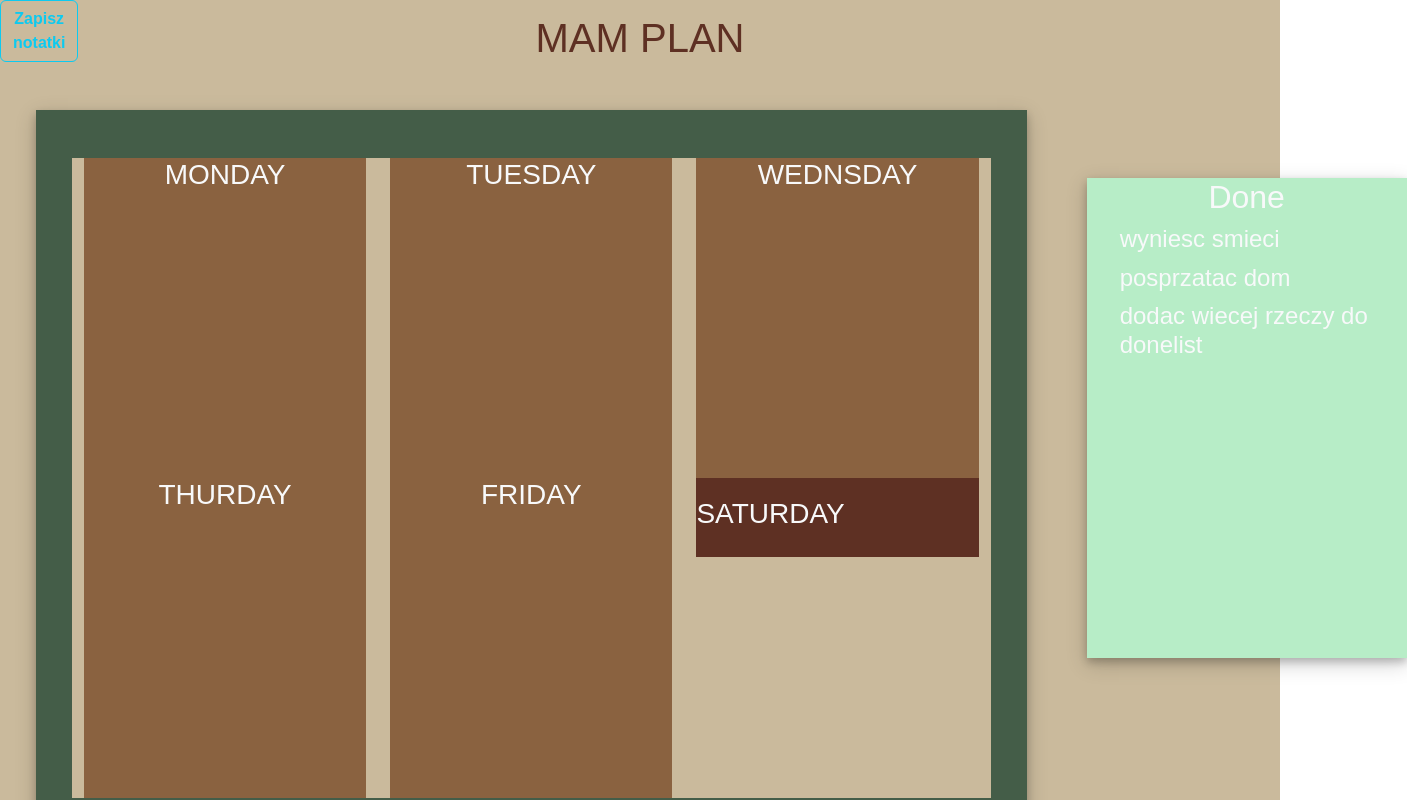
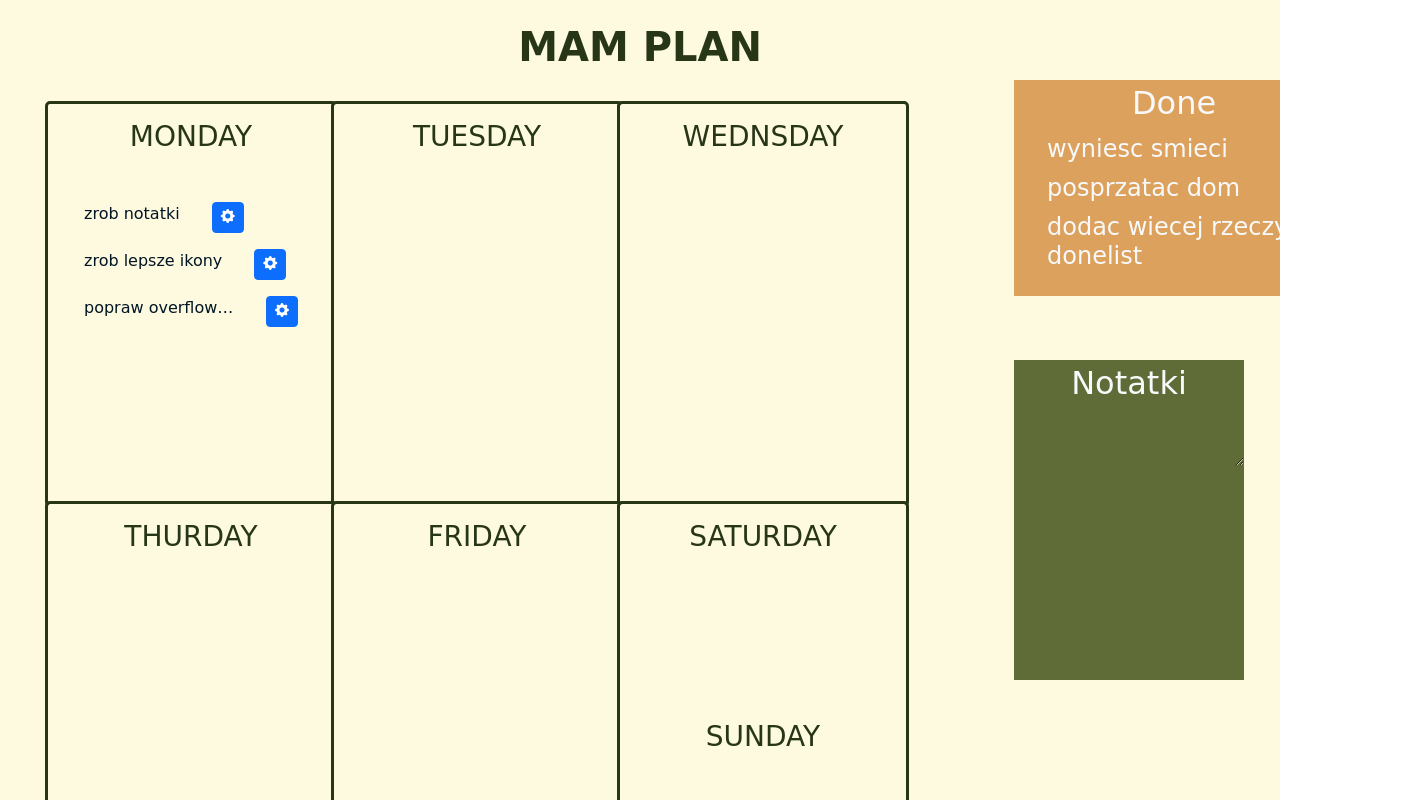
Before and after one commit to Dragonslayer49/listaTodo, a Nuxt app: page / in a window 1280 px wide. Shown: the top 800 px of the page, 1407 px wide, since content can reach past the window. Built offline with nearby package versions, Linux system fonts and the light colour scheme.

Commit message:
lista ma styla dodane overflowy naprawione bledy lista wyglada o wiele lepiej

```diff
--- a/components/Dzien.vue
+++ b/components/Dzien.vue
@@ -1,18 +1,17 @@
 <script setup lang="js">
 import { ref } from "vue";
 import draggable from "vuedraggable";
-import { id } from "postcss-selector-parser";
-import { indexOf } from "vuedraggable/dist/vuedraggable.common";
-
 const props = defineProps({
   title: String,
   items: { type: Array, required: true },
-  index: Number,
 });
+
 const emit = defineEmits(["donee"]);
+
 const edycja = ref(false);
 const tekst = ref();
 let idd = 0;
+
 function dodaj(arr, index) {
   const czyjest = arr.filter((i) => i.text === tekst.value);
   if (czyjest.length) {
@@ -36,6 +35,7 @@ function dodaj(arr, index) {
   }
   edycja.value = false;
 } //DODAJE NOWY TEKST DO ARRAYA
+
 function edytujItemy(index, zmien, arr) {
   arr[index].text = zmien;
 } //edytuje tekst
@@ -45,17 +45,12 @@ function DoDone(zrobione, arr, index) {
   emit("donee", zrobione);
   arr.splice(index, 1);
 }
+
 console.log(props.index);
 </script>
 
 <template>
-  <div class="d flex flex-column col-4" style="background-color: #caba9c">
-    <div
-      v-if="index < 5"
-      class="dzientyg d-flex flex-column"
-      style="background-color: #8a6240"
-    >
-      <h3 class="align-self-center dzien">{{ title }}</h3>
+  <h3 class="align-self-center dzien p-3">{{ title }}</h3>
   <div id="lista" class="d-flex flex-column">
     <ul class="ulul">
       <draggable :list="items" item-key="key">
@@ -115,77 +110,6 @@ console.log(props.index);
       </div>
     </ul>
   </div>
-    </div>
-
-    <!--                                                                    sobota i niedziela-->
-
-    <div
-      v-else-if="index == 5"
-      class="d-flex"
-      style="background-color: #5e3023"
-    >
-      <h3 class="align-self-center dzien">{{ title }}</h3>
-      <div id="lista" class="d-flex">
-        <ul class="ulul">
-          <draggable :list="items" item-key="key">
-            <template #item="{ element, index }">
-              <Lista
-                :napis="element.text"
-                :ind="element.id"
-                @usun="items.splice(index, 1)"
-                @edytuj="(zmien) => edytujItemy(index, zmien, items)"
-                @doneitems="(zrobione) => DoDone(zrobione, items, index)"
-              />
-            </template> </draggable
-          ><!--LISTA-->
-
-          <div v-if="edycja == false" class="d-flex justify-content-center">
-            <button
-              type="button"
-              @click="edycja = true"
-              class="plusIcon btn btn-sm btn-success w-100"
-            >
-              <i class="bi bi-plus-lg"></i>
-            </button>
-          </div>
-          <div v-else class="">
-            <div class="w-100 d-flex justify-content-center">
-              <form @submit.prevent="dodaj">
-                <input v-model="tekst" type="text" />
-              </form>
-            </div>
-
-            <div class="d-flex justify-content-center">
-              <button
-                v-if="tekst == null"
-                type="button"
-                @click="dodaj(items, index)"
-                class="btn btn-sm btn-primary"
-                disabled
-              >
-                <i class="bi bi-plus"></i>
-              </button>
-              <button
-                v-else
-                type="button"
-                @click="dodaj(items)"
-                class="btn btn-sm btn-primary"
-              >
-                <i class="bi bi-plus"></i>
-              </button>
-              <button
-                type="button"
-                @click="edycja = false"
-                class="btn btn-sm btn-danger"
-              >
-                <i class="bi bi-x"></i>
-              </button>
-            </div>
-          </div>
-        </ul>
-      </div>
-    </div>
-  </div>
 </template>
 
 <style scoped>
@@ -195,9 +119,7 @@ ul {
   padding: 1rem;
   width: 100%;
 }
-
-li {
-  width: 100%;
+#lista {
 }
 
 .plusIcon {
@@ -208,11 +130,6 @@ li {
   opacity: 1;
 }
 
-.dzientyg {
-  flex-basis: 30%;
-  min-height: 20rem;
-}
-
 .dzien {
   text-align: center;
 }
--- a/components/Lista.vue
+++ b/components/Lista.vue
@@ -24,7 +24,7 @@ function doDone() {
 </script>
 
 <template>
-  <div v-if="editMode == true">
+  <div v-if="editMode === true">
     <form @submit.prevent="zmien">
       <input v-model="zmienic" type="text" />
     </form>
@@ -60,10 +60,10 @@ function doDone() {
     </div>
   </div>
   <div v-else>
+    <div class="list-group-item p-2 d-flex flex-row">
       <li class="text-start">
-      <div class="list-group-item p-2">
         {{ napis }}
-        {{ ind }}
+      </li>
       <button
         id="przyciskD"
         type="button"
@@ -72,7 +72,7 @@ function doDone() {
       >
         <i class="bi bi-x"> </i>
       </button>
-        <div v-if="przyciski == false" class="d-flex justify-content-end">
+      <div v-if="przyciski == false" class="align-self-end">
         <button
           type="button"
           @click="przyciski = !przyciski"
@@ -104,16 +104,22 @@ function doDone() {
         </button>
       </div>
     </div>
-    </li>
   </div>
 </template>
 
 <style scoped>
 li {
-  width: 100%;
+  min-width: 0;
+  max-width: 300px;
+  display: inline-block;
+  text-overflow: ellipsis;
+  white-space: nowrap;
+  overflow: hidden;
   color: #001524;
 }
-
+input[type="text"]:focus {
+  border: 3px solid #555;
+}
 li:hover {
   opacity: 0.95;
   background-color: #8a6240;
--- a/pages/index.vue
+++ b/pages/index.vue
@@ -15,7 +15,11 @@ let idd = 0;
 const WEEK = ref([
   {
     name: "MONDAY",
-    items: [],
+    items: [
+      { text: "zrob notatki" },
+      { text: "zrob lepsze ikony" },
+      { text: "popraw overflow w li" },
+    ],
   },
   {
     name: "TUESDAY",
@@ -62,23 +66,19 @@ function dodajDone(zrobione) {
   <Modalisko ref="modalElement" />
   <!--modalisko sie jeszcze nie pokazue-->
   <main>
-    <div class="d-flex w-100 position-relative">
-      <div id="welcome" class="">
+    <div class="d-flex w-100 position-relative p-3">
+      <div id="welcome" class="p-3">
         <h1 id="welcomeText">MAM PLAN</h1>
-      </div>
-      <div class="align-self-end">
-        <button type="button" class="btn btn-outline-info" @Click="">
-          <b>Zapisz<br />notatki</b>
-        </button>
       </div>
     </div>
 
     <div class="row">
-      <div id="NaSrodek" class="d-flex col-10 h-100 p-5">
-        <div id="blok" class="d-flex flex-column text-light">
-          <div class="row p-5 justify-content-around">
+      <div id="NaSrodek" class="d-flex col-9 h-100 p-5">
+        <div id="blok" class="d-flex flex-column text-light w-100">
+          <div class="row p-4 justify-content-around">
+            <template v-for="(day, index) in WEEK" class="">
+              <div id="lista" v-if="index < 5" class="col-4 day">
                 <Dzien
-              v-for="(day, index) in WEEK"
                   :title="day.name"
                   :key="index"
                   :items="day.items"
@@ -86,16 +86,31 @@ function dodajDone(zrobione) {
                   @donee="(zrobione) => dodajDone(zrobione)"
                 />
               </div>
+              <div v-else-if="index === 5" class="col-4 weekend">
+                <div class="h-50">
+                  <Dzien
+                    :title="WEEK[5].name"
+                    :items="WEEK[5].items"
+                    @donee="(zrobione) => dodajDone(zrobione)"
+                  />
+                </div>
+                <div>
+                  <Dzien
+                    :title="WEEK[6].name"
+                    :items="WEEK[6].items"
+                    @donee="(zrobione) => dodajDone(zrobione)"
+                  />
                 </div>
               </div>
-
-      <div
-        id="done"
-        class="d-flex justify-content-around align-items-center col-1 h-100"
-      >
+            </template>
+          </div>
+        </div>
+      </div>
+      <div class="d-flex flex-column col-3 p-5">
+        <div id="done" class="d-flex flex-column">
           <div id="blokDone" class="d-flex flex-column text-light">
-          <h2 class="align-self-center">Done</h2>
-          <div id="lista" class="d-flex flex-column">
+            <h2 class="align-self-center p-1">Done</h2>
+            <div id="Przesuwanie" class="d-flex flex-column">
               <ul>
                 <draggable :list="done.Doneitems" item-key="id">
                   <template #item="{ element }">
@@ -109,6 +124,13 @@ function dodajDone(zrobione) {
               </ul>
             </div>
           </div>
+
+          <div id="notatnik" class="d-flex flex-column text-light">
+            <h2 class="align-self-center p-1">Notatki</h2>
+            <form><textarea></textarea></form>
+            <div id="" class="d-flex flex-column"></div>
+          </div>
+        </div>
       </div>
     </div>
   </main>
@@ -117,42 +139,39 @@ function dodajDone(zrobione) {
 <style scoped>
 main {
   min-height: 100vh;
-  font-family: sans-serif;
-  background-color: #caba9c;
+  font-family: "Comic Sans MS";
+  background-color: #fefae0;
+  overflow-x: hidden;
 }
 
 #welcomeText {
-  color: #5e3023;
+  font-weight: 900;
+  color: #283618;
 }
 
 #welcome {
   left: 50%;
   top: 50%;
   position: absolute;
-  transform: translate(-50%, -30%);
+  transform: translate(-50%, -10%);
 }
 
 #blok {
-  background-color: #445d48;
   min-height: 80%;
   height: auto;
-  min-width: 90%;
-  width: auto;
 
-  box-shadow:
-    0 4px 8px 0 rgba(0, 0, 0, 0.2),
-    0 6px 20px 0 rgba(0, 0, 0, 0.19);
+  width: calc(80%);
 }
 
 #blokDone {
-  background-color: #b7edc7;
   min-width: 20rem;
-  min-height: 30rem;
-  height: auto;
-
-  box-shadow:
-    0 4px 8px 0 rgba(0, 0, 0, 0.2),
-    0 6px 20px 0 rgba(0, 0, 0, 0.19);
+  min-height: 5rem;
+  max-height: 25rem;
+  background-color: #dda15e;
+}
+#Przesuwanie {
+  overflow-y: auto;
+  overflow-x: hidden;
 }
 
 #NaSrodek {
@@ -165,5 +184,37 @@ main {
 
 #lista {
   column-count: auto;
+  background-color: #fefae0;
+}
+#notatnik {
+  min-height: 20rem;
+  overflow-y: auto;
+  overflow-x: hidden;
+  background-color: #606c38;
+  margin-top: 4rem;
+}
+textarea {
+  background-color: #606c38;
+  border-style: none;
+  width: 100%;
+}
+.day {
+  min-height: 25rem;
+  max-height: 25rem;
+  outline-style: solid;
+  border-width: 2px;
+  border-radius: 2px;
+  border-color: #606c38;
+  background-color: #fefae0;
+  color: #283618;
+}
+.weekend {
+  min-height: 12.5rem;
+  outline-style: solid;
+  border-radius: 2px;
+  border-width: 2px;
+  border-color: #606c38;
+  background-color: #fefae0;
+  color: #283618;
 }
 </style>
```
Lines whose indentation alone changed are shown as unchanged.
